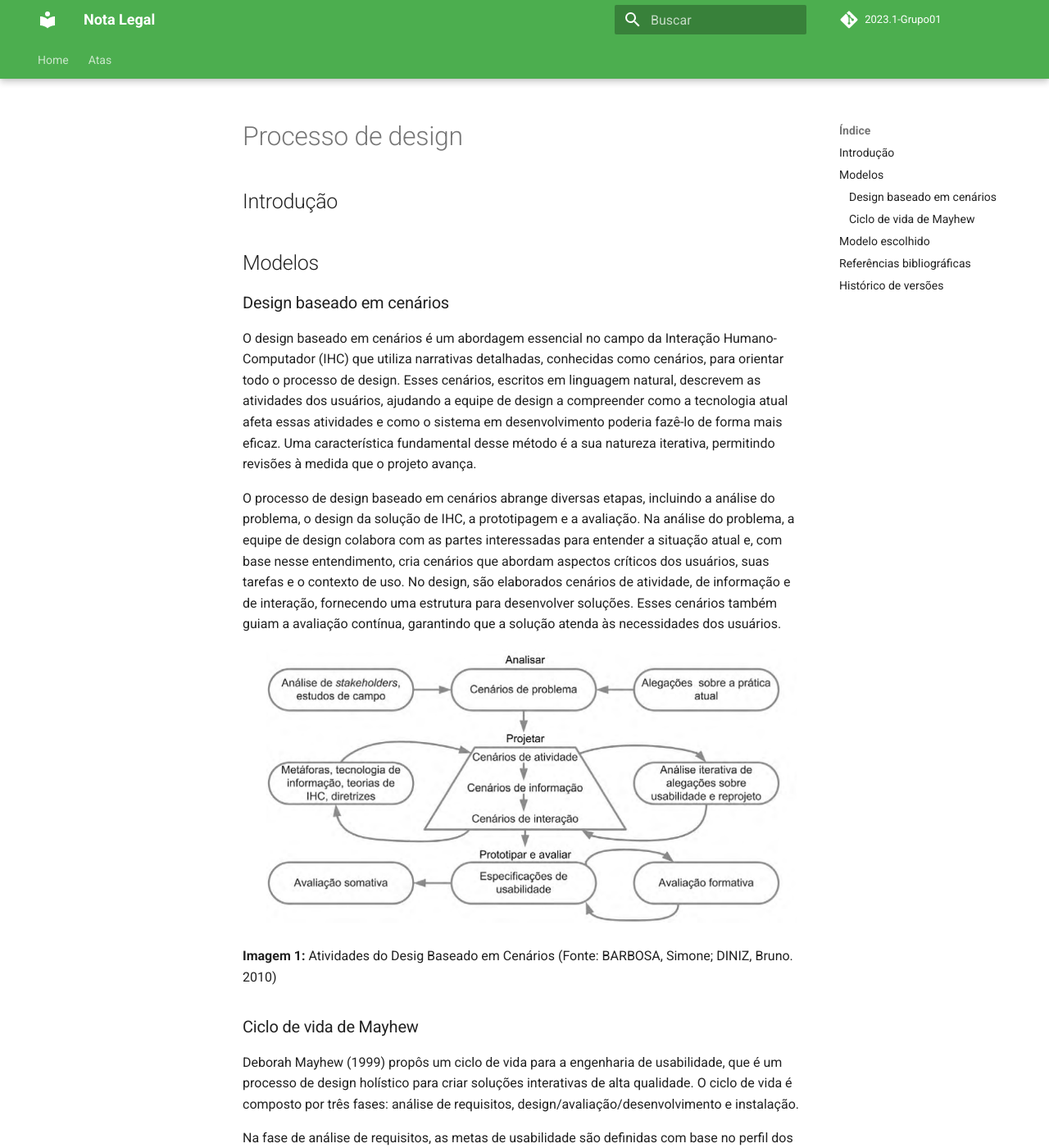
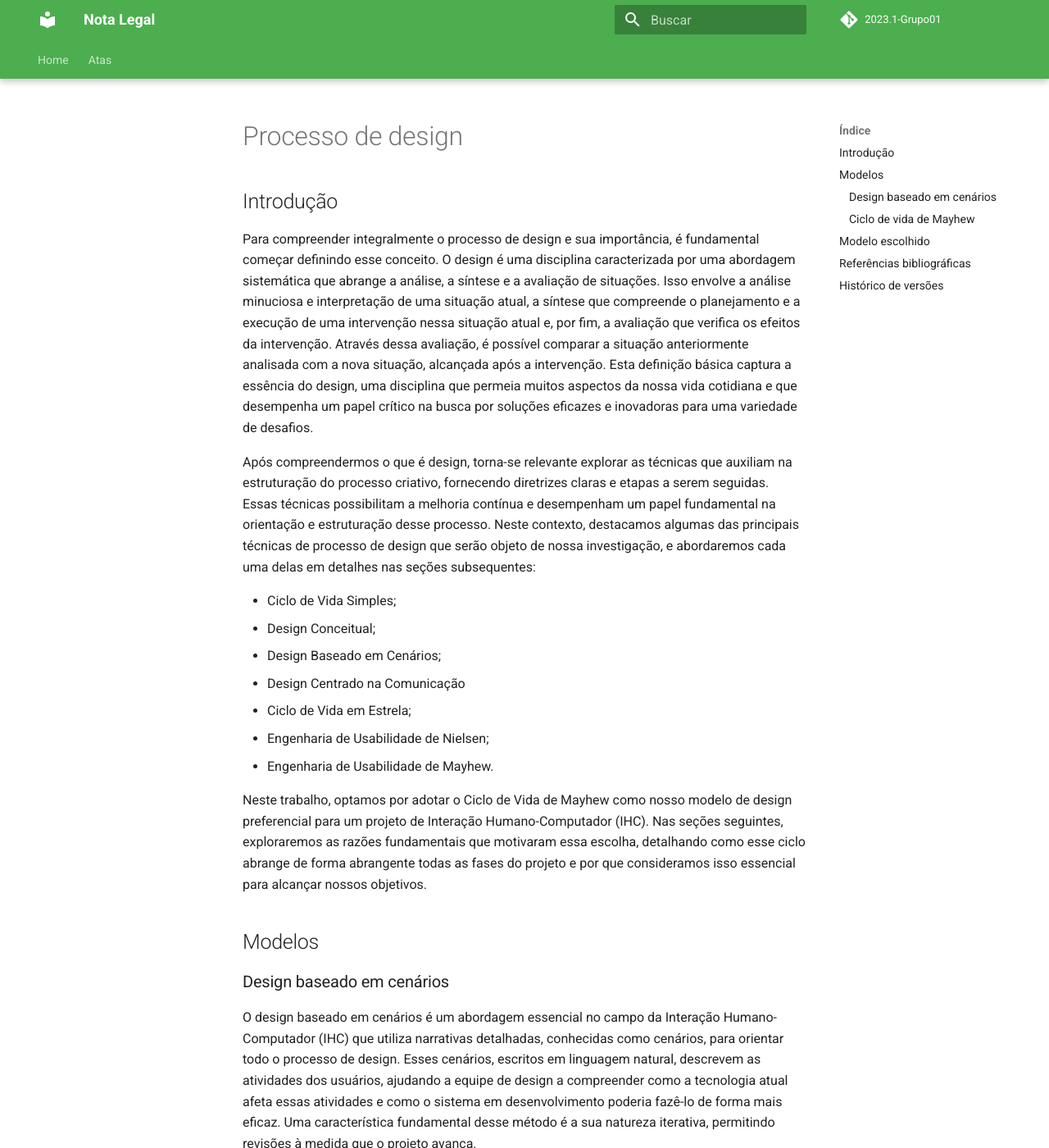
Before and after one commit to Interacao-Humano-Computador/2023.2-NotaLegal, an MkDocs documentation site: the page built from docs/planejamento do projeto/processo-de-design.md, in a window 1280 px wide and 1400 px high. Shown: the whole window at 82% size. Built offline with MkDocs 1.6.1 and Material for MkDocs 9.7.7, drawn with Linux system fonts in a browser that asks for light colours; comment, search, counter and statistics services are not loaded; some of the changed text lies outside the part shown.

Commit message:
Adição da Introdução do Processo de Design

```diff
--- a/docs/planejamento do projeto/processo-de-design.md
+++ b/docs/planejamento do projeto/processo-de-design.md
@@ -1,5 +1,19 @@
 # Processo de design
 ## Introdução
+
+Para compreender integralmente o processo de design e sua importância, é fundamental começar definindo esse conceito. O design é uma disciplina caracterizada por uma abordagem sistemática que abrange a análise, a síntese e a avaliação de situações. Isso envolve a análise minuciosa e interpretação de uma situação atual, a síntese que compreende o planejamento e a execução de uma intervenção nessa situação atual e, por fim, a avaliação que verifica os efeitos da intervenção. Através dessa avaliação, é possível comparar a situação anteriormente analisada com a nova situação, alcançada após a intervenção. Esta definição básica captura a essência do design, uma disciplina que permeia muitos aspectos da nossa vida cotidiana e que desempenha um papel crítico na busca por soluções eficazes e inovadoras para uma variedade de desafios.
+
+Após compreendermos o que é design, torna-se relevante explorar as técnicas que auxiliam na estruturação do processo criativo, fornecendo diretrizes claras e etapas a serem seguidas. Essas técnicas possibilitam a melhoria contínua e desempenham um papel fundamental na orientação e estruturação desse processo. Neste contexto, destacamos algumas das principais técnicas de processo de design que serão objeto de nossa investigação, e abordaremos cada uma delas em detalhes nas seções subsequentes:
+
+- Ciclo de Vida Simples;
+- Design Conceitual;
+- Design Baseado em Cenários;
+- Design Centrado na Comunicação
+- Ciclo de Vida em Estrela;
+- Engenharia de Usabilidade de Nielsen;
+- Engenharia de Usabilidade de Mayhew.
+
+Neste trabalho, optamos por adotar o Ciclo de Vida de Mayhew como nosso modelo de design preferencial para um projeto de Interação Humano-Computador (IHC). Nas seções seguintes, exploraremos as razões fundamentais que motivaram essa escolha, detalhando como esse ciclo abrange de forma abrangente todas as fases do projeto e por que consideramos isso essencial para alcançar nossos objetivos.
 
 ## Modelos
 ### Design baseado em cenários
@@ -38,4 +52,5 @@ Considerando que nossa equipe é composta por iniciantes na área de IHC, o Cicl
 |:----:|----|---------|-----|:-------:|
 |0.1|06/09/2023|Criação do documento|[Lucas Ribeiro](https://github.com/lucassouzs)|[Izabella Alves](https://github.com/izabellaalves)|
 |0.2|06/09/2023|Adição dos tópicos do documento|[Izabella Alves](https://github.com/izabellaalves)|[Gabriel Zaranza](https://github.com/gzaranza)|
-|0.3|07/09/2023|Adição dos modelos Design Baseado em Cenários e Ciclo de vida de Mayhew, adição do tópico Modelo Escolhido|[Izabella Alves](https://github.com/izabellaalves)|[Gabriel Zaranza](https://github.com/gzaranza) e [Lucas Ribeiro](https://github.com/lucassouzs)|
+|0.3|07/09/2023|Adição dos modelos Design Baseado em Cenários e Ciclo de vida de Mayhew, adição do tópico Modelo Escolhido|[Izabella Alves](https://github.com/izabellaalves)|[Gabriel Zaranza](https://github.com/gzaranza) [Lucas Ribeiro](https://github.com/lucassouzs)|
+|0.4|08/09/2023|Adição da Introdução do Processo de Design|[Lucas Ribeiro](https://github.com/lucassouzs)|[Gabriel Zaranza](https://github.com/gzaranza) [Izabella Alves](https://github.com/izabellaalves)|
```
